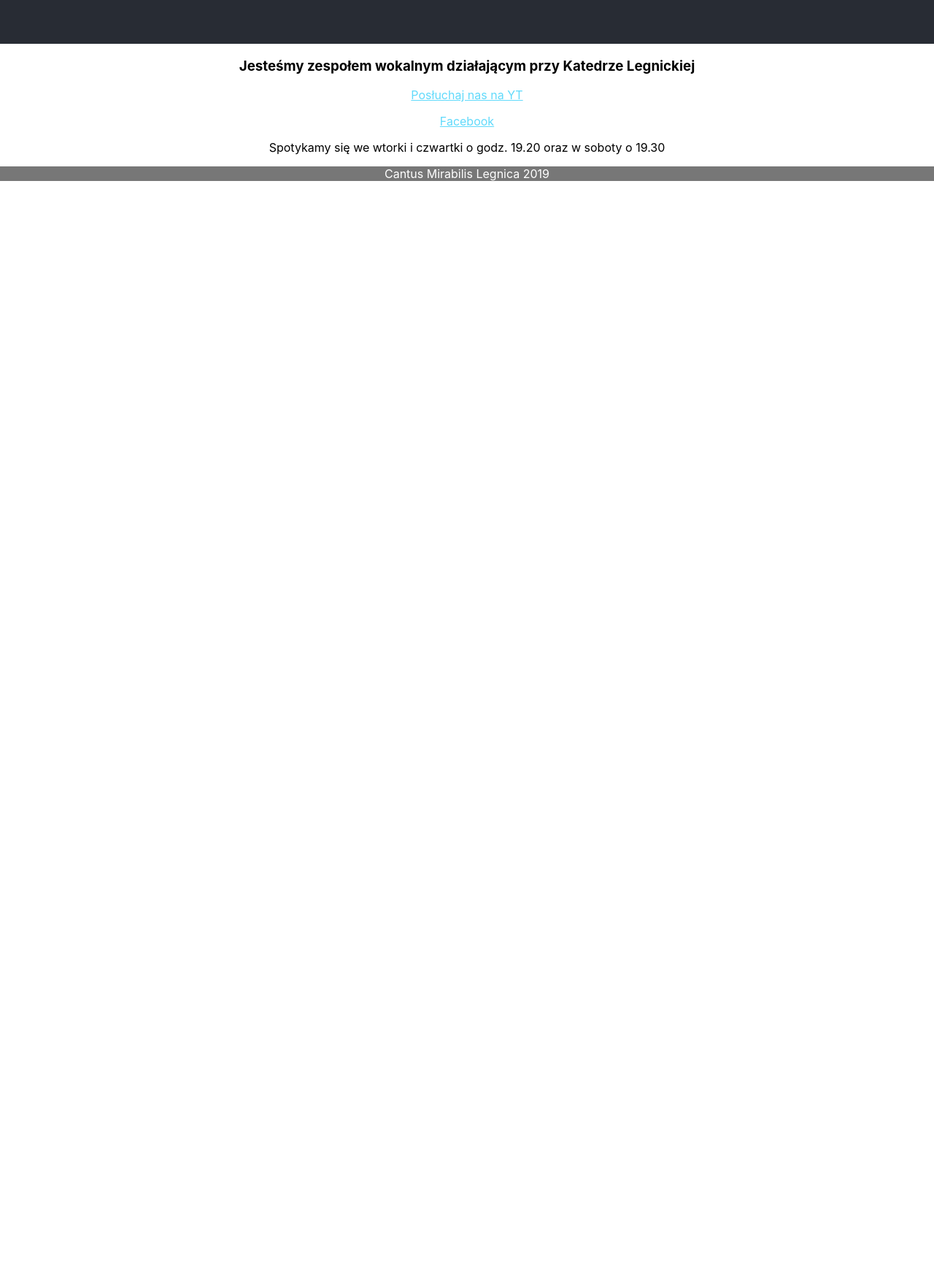
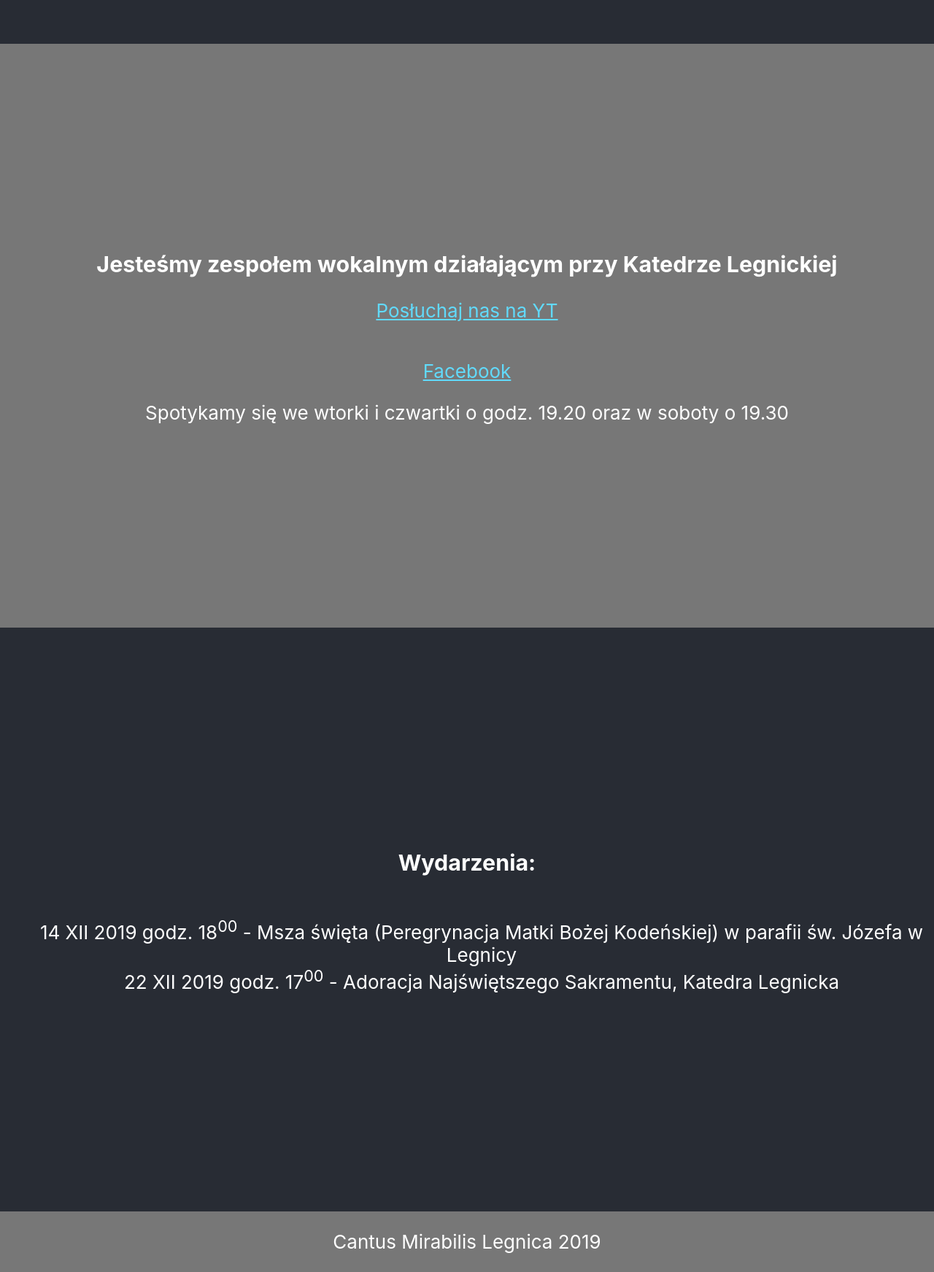
Before and after one commit to danielld75/cantusmirabilislegnica, a React (Create React App) app: page / in a window 1280 px wide. Shown: the part 740-2483 px from the top of the page at 73% size. Before the commit the page ends 1004 px from the top, so only its background shows below. Built offline with nearby package versions, Linux system fonts and the light colour scheme.

Commit message:
Add events and css

```diff
--- a/src/App.css
+++ b/src/App.css
@@ -18,6 +18,31 @@
   color: white;
 }
 
+.App-events {
+  background-color: #282c34;
+  min-height: 100vh;
+  display: flex;
+  flex-direction: column;
+  align-items: center;
+  justify-content: center;
+  font-size: calc(10px + 2vmin);
+  color: white;
+}
+.App-events ul li {
+  list-style-type: none;
+}
+
+.App-about {
+  background-color: #777;
+  min-height: 100vh;
+  display: flex;
+  flex-direction: column;
+  align-items: center;
+  justify-content: center;
+  font-size: calc(10px + 2vmin);
+  color: white;
+}
+
 .App-link {
   color: #61dafb;
 }
@@ -29,4 +54,5 @@
   align-items: center;
   justify-content: center;
   color: white;
+  font-size: calc(10px + 2vmin);
 }
--- a/src/App.js
+++ b/src/App.js
@@ -2,6 +2,7 @@ import React from 'react';
 import './App.css';
 import About from './about';
 import Footer from './footer';
+import Events from "./events";
 
 function App() {
   return (
@@ -11,6 +12,7 @@ function App() {
         <h3>&#8595;</h3>
       </header>
       <About/>
+      <Events/>
       <Footer/>
     </div>
   );
--- a/src/about.js
+++ b/src/about.js
@@ -2,7 +2,7 @@ import React from "react";
 
 const about = () => {
     return (
-        <div>
+        <div className={'App-about'}>
             <h3>Jesteśmy zespołem wokalnym działającym przy Katedrze Legnickiej</h3>
             <a
                 className="App-link"
--- /dev/null
+++ b/src/events.js
@@ -0,0 +1,15 @@
+import React from "react";
+
+const events = () => {
+    return (
+        <div className={'App-events'}>
+            <h3>Wydarzenia:</h3>
+            <ul>
+                <li>14 XII 2019 godz. 18<sup>00</sup> - Msza święta (Peregrynacja Matki Bożej Kodeńskiej) w parafii św. Józefa w Legnicy</li>
+                <li>22 XII 2019 godz. 17<sup>00</sup> - Adoracja Najświętszego Sakramentu, Katedra Legnicka</li>
+            </ul>
+        </div>
+    )
+};
+
+export default events;
--- a/src/footer.js
+++ b/src/footer.js
@@ -2,7 +2,9 @@ import React from "react";
 
 const footer = () => {
     return (
-        <p className={"App-footer"}>Cantus Mirabilis Legnica 2019</p>
+        <div className={"App-footer"}>
+            <p>Cantus Mirabilis Legnica 2019</p>
+        </div>
     )
 };
 
```
